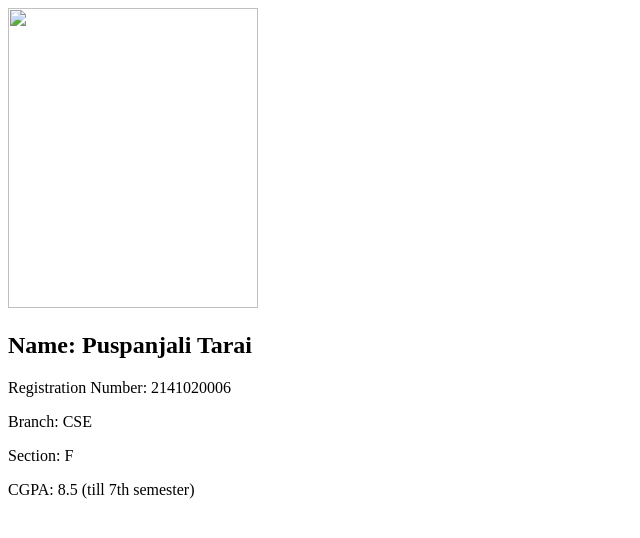
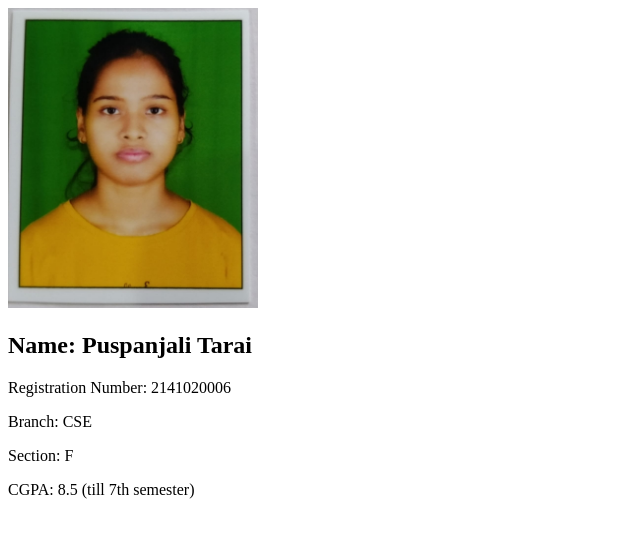
Before and after one commit to PuspanjaliTarai19/Wipro, a plain HTML site: page index.html in a window 1280 px wide. Shown: the whole page, without its empty margins (0-640 px from the left). Drawn offline with Linux system fonts and the light colour scheme.

Commit message:
Update index.html

```diff
--- a/index.html
+++ b/index.html
@@ -7,7 +7,7 @@
 </head>
 <body>
     <div class="outside">
-        <img src="WhatsApp Image 2025-04-02 at 10.11.22.jpeg" alt="" height="300px" width="250px">
+        <img src="WhatsApp Image 2025-04-02 at 10.16.45.jpeg" alt="" height="300px" width="250px">
         <div class="inside">
             <h2>Name: Puspanjali Tarai</h2>
             <p>Registration Number: 2141020006</p>
```
